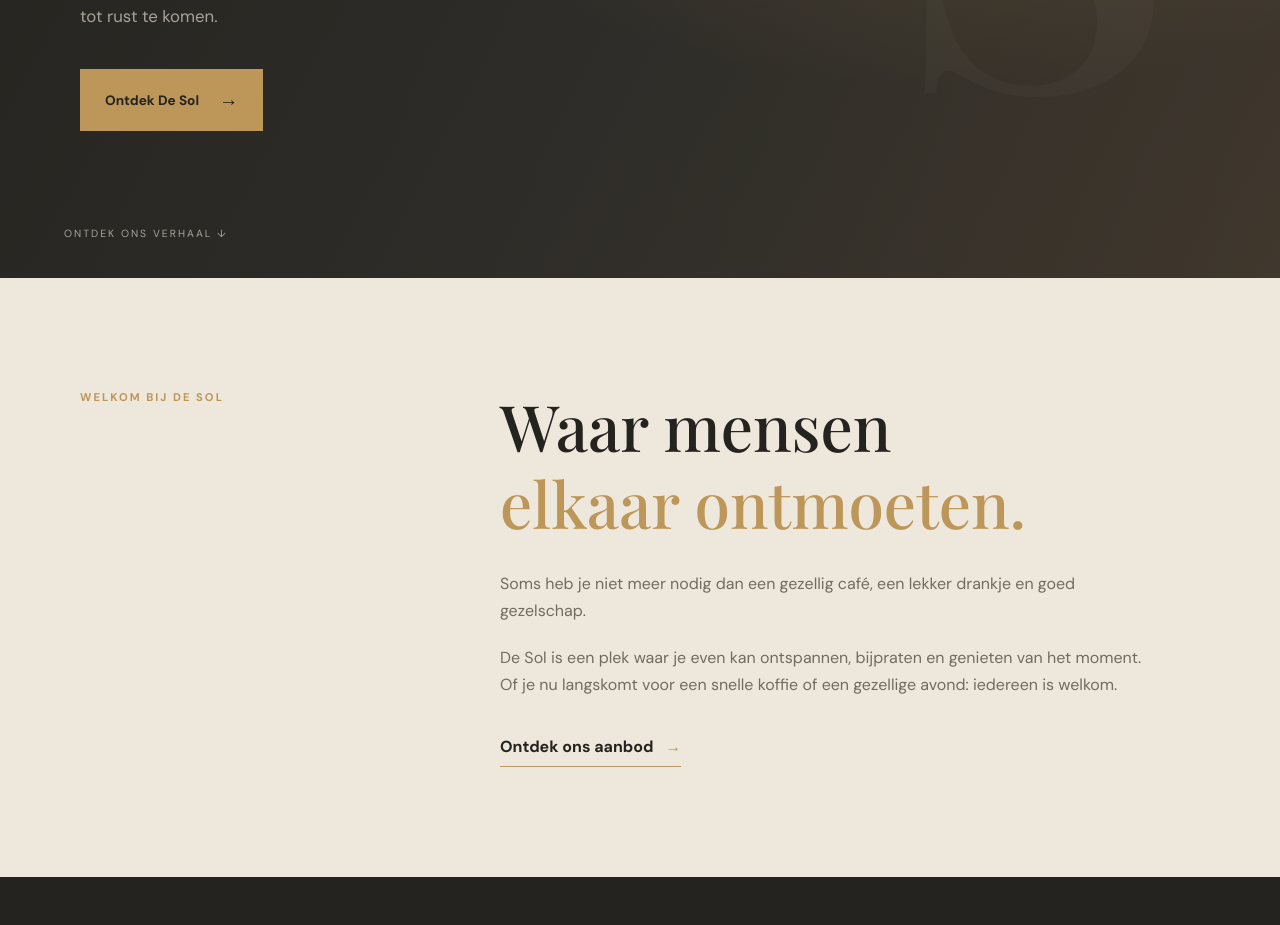
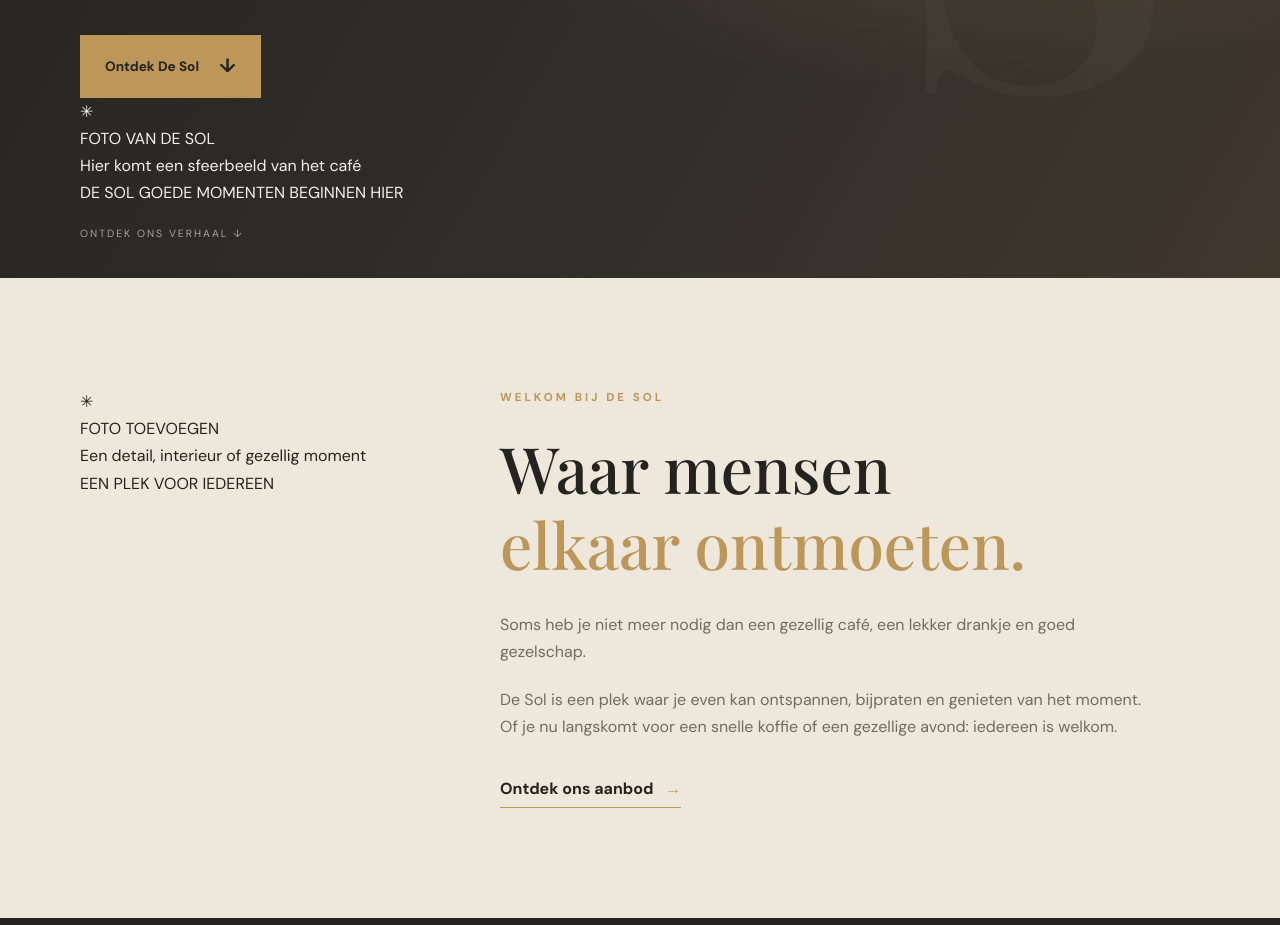
Before and after one commit to sethdpr/de-solsleutel, a plain HTML site: page index.html in a window 1280 px wide. Shown: the part 522-1447 px from the top of the page. Drawn offline with nearby package versions, Linux system fonts and the light colour scheme.

Commit message:
Image placeholder test

```diff
--- a/index.html
+++ b/index.html
@@ -4,15 +4,19 @@
 <head>
   <meta charset="UTF-8">
   <meta name="viewport" content="width=device-width, initial-scale=1.0">
-  <meta name="description" content="Ontdek De Sol, een gezellige ontmoetingsplek voor de buurt.">
-  <title>De Sol | Een café voor iedereen</title>
+
+  <meta name="description" content="De Sol. Een gezellige plek om samen te komen, te genieten en even tot rust te komen.">
+
+  <title>De Sol | Een plek om samen te komen</title>
 
   <link rel="preconnect" href="https://fonts.googleapis.com">
   <link rel="preconnect" href="https://fonts.gstatic.com" crossorigin>
+
   <link href="https://fonts.googleapis.com/css2?family=DM+Sans:wght@400;500;600;700&family=Playfair+Display:wght@500;600;700&display=swap" rel="stylesheet">
 
   <link rel="stylesheet" href="style.css">
 </head>
+
 <body>
 
   <!-- Navigation -->
@@ -21,8 +25,12 @@
 
       <a href="#home" class="logo">DE <span>SOL.</span></a>
 
-      <button class="menu-toggle" id="menu-toggle"
-        aria-label="Menu openen" aria-expanded="false">
+      <button
+        class="menu-toggle"
+        id="menu-toggle"
+        aria-label="Menu openen"
+        aria-expanded="false"
+      >
         <span></span>
         <span></span>
         <span></span>
@@ -39,14 +47,20 @@
 
   <main>
 
-    <!-- DE SOL: Homepage + About -->
-    <div id="home">
+    <!-- =========================
+         DE SOL / HOMEPAGE
+    ========================== -->
+
+    <section class="home-page" id="home">
 
       <!-- Hero -->
       <section class="hero">
-        <div class="hero-overlay"></div>
+        <div class="container hero-grid">
 
-        <div class="hero-content container">
+          <div class="hero-content">
+
+            <p class="eyebrow">EEN PLEK OM SAMEN TE KOMEN</p>
+
             <h1>De<br><span>Sol.</span></h1>
 
             <p class="hero-description">
@@ -55,24 +69,67 @@
             </p>
 
             <a href="#intro" class="button button-primary">
-            Ontdek De Sol <span>→</span>
+              Ontdek De Sol <span>↓</span>
             </a>
+
           </div>
 
-        <div class="hero-bottom">
+          <!-- Hero image placeholder -->
+          <div class="hero-image">
+
+            <div class="image-placeholder hero-placeholder">
+              <div class="placeholder-content">
+                <span class="placeholder-icon">✳</span>
+                <p>FOTO VAN DE SOL</p>
+                <span class="placeholder-note">
+                  Hier komt een sfeerbeeld van het café
+                </span>
+              </div>
+            </div>
+
+            <div class="hero-image-caption">
+              <span>DE SOL</span>
+              <span>GOEDE MOMENTEN BEGINNEN HIER</span>
+            </div>
+
+          </div>
+
+        </div>
+
+        <div class="hero-bottom container">
           <a href="#intro">ONTDEK ONS VERHAAL ↓</a>
         </div>
+
       </section>
 
-      <!-- Introduction / About -->
+      <!-- Introduction -->
       <section class="about section-padding" id="intro">
+
         <div class="container about-grid">
 
-          <div class="section-label">
-            <span>WELKOM BIJ DE SOL</span>
+          <!-- About image placeholder -->
+          <div class="about-image-wrapper">
+
+            <div class="image-placeholder about-placeholder">
+              <div class="placeholder-content">
+                <span class="placeholder-icon">✳</span>
+                <p>FOTO TOEVOEGEN</p>
+                <span class="placeholder-note">
+                  Een detail, interieur of gezellig moment
+                </span>
+              </div>
             </div>
 
+            <span class="about-image-caption">
+              EEN PLEK VOOR IEDEREEN
+            </span>
+
+          </div>
+
+          <!-- About content -->
           <div class="about-content">
+
+            <p class="eyebrow">WELKOM BIJ DE SOL</p>
 
             <h2>Waar mensen<br><span>elkaar ontmoeten.</span></h2>
 
@@ -93,16 +150,23 @@
             </a>
 
           </div>
-        </div>
-      </section>
 
         </div>
 
-    <!-- 01: ONS AANBOD -->
+      </section>
+
+    </section>
+
+    <!-- =========================
+         01 / ONS AANBOD
+    ========================== -->
+
     <section class="offer section-padding" id="aanbod">
+
       <div class="container">
 
         <div class="section-heading">
+
           <p class="eyebrow">01 / ONS AANBOD</p>
 
           <h2>Voor elk moment<br><span>iets lekkers.</span></h2>
@@ -111,6 +175,7 @@
             Van een rustig koffiemoment tot een gezellige avond
             met vrienden.
           </p>
+
         </div>
 
         <div class="offer-grid">
@@ -158,11 +223,17 @@
           </article>
 
         </div>
+
       </div>
+
     </section>
 
-    <!-- 02: SFEER -->
+    <!-- =========================
+         02 / SFEER
+    ========================== -->
+
     <section class="atmosphere section-padding" id="sfeer">
+
       <div class="container atmosphere-content">
 
         <p class="eyebrow">02 / SFEER</p>
@@ -175,10 +246,11 @@
         </p>
 
         <a href="#home" class="button button-outline">
-          Terug naar boven
+          Terug naar De Sol
         </a>
 
       </div>
+
     </section>
 
   </main>
@@ -187,9 +259,11 @@
   <footer class="footer">
 
     <div class="container footer-content">
+
       <a href="#home" class="logo">DE <span>SOL.</span></a>
 
       <span>© <span id="year"></span> De Sol</span>
+
     </div>
 
     <p class="demo-notice">
@@ -199,5 +273,6 @@
   </footer>
 
   <script src="script.js"></script>
+
 </body>
 </html>
```
Lines whose indentation alone changed are shown as unchanged.
